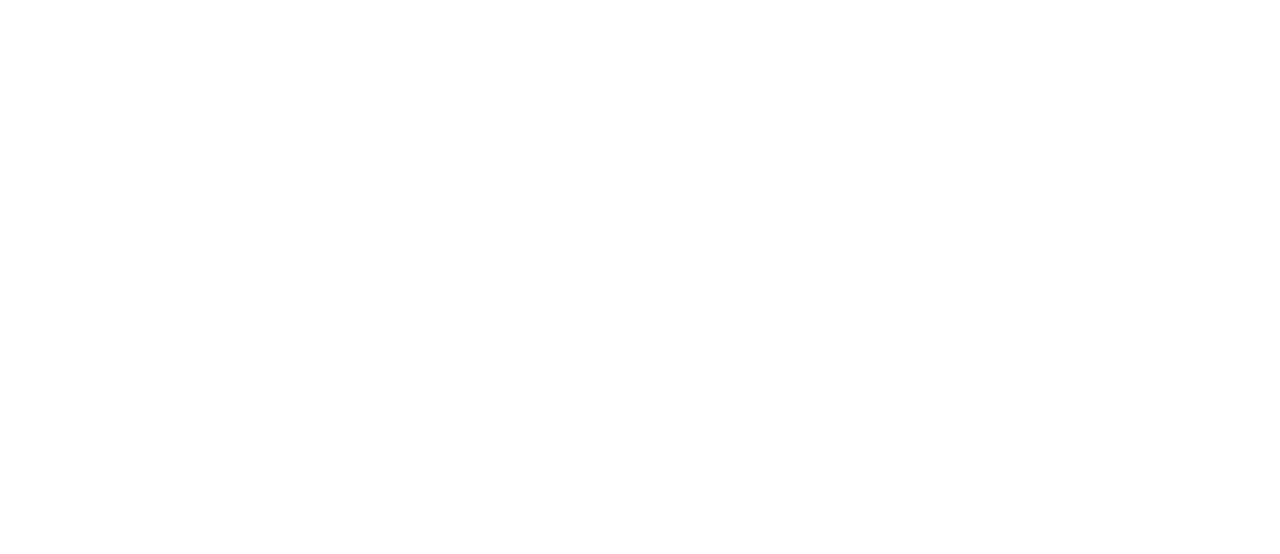
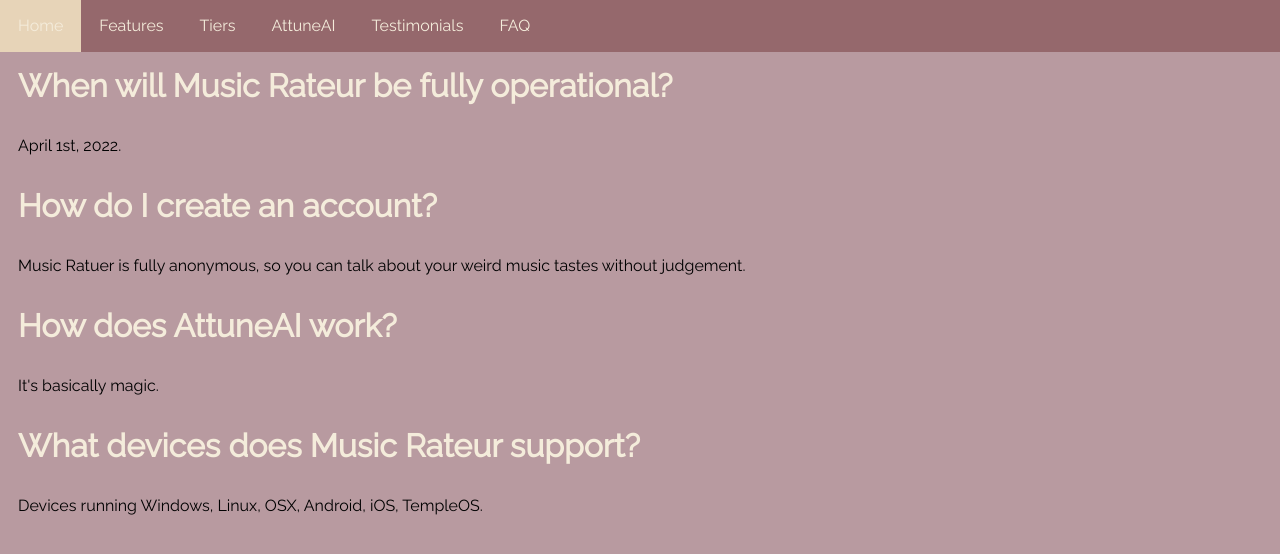
Before and after one commit to gunnnerman/COMP333LandingPage, a plain HTML site: page page2.html in a window 1280 px wide. Drawn offline with Linux system fonts and the light colour scheme; a web font is replaced by a local one.

Commit message:
Finished page 2 (faq page)

```diff
--- a/page2.html
+++ b/page2.html
@@ -0,0 +1,45 @@
+<!--
+    COMP 333: Software Engineering
+    Gunn Jungpaibul
+    Landing Page
+-->
+
+<!DOCTYPE HTML>
+
+<html lang = "en">
+
+<head>
+    <meta charset="utf-8">
+    <meta name="viewport" content="width=device-width, initial-scale=1.0">
+    <meta name="description" content="">
+    <title>Landing Page</title>
+    <link rel="stylesheet" href="style.css">
+</head>
+
+<body>
+
+    <div class="navbar">
+        <ul>
+            <li><a href="index.html">Home</a></li>
+            <li><a href="index.html#features">Features</a></li>
+            <li><a href="index.html#pricingtier">Tiers</a></li>
+            <li><a href="index.html#AI">AttuneAI</a></li>
+            <li><a href="index.html#testimonial">Testimonials</a></li>
+            <li><a href="page2.html">FAQ</a></li>
+        </ul>
+    </div>
+
+    <h1>When will Music Rateur be fully operational?</h1>
+    <p>April 1st, 2022.</p>
+
+    <h1>How do I create an account?</h1>
+    <p>Music Ratuer is fully anonymous, so you can talk about your weird music tastes without judgement.</p>
+
+    <h1>How does AttuneAI work?</h1>
+    <p>It's basically magic.</p>
+
+    <h1>What devices does Music Rateur support?</h1>
+    <p>Devices running Windows, Linux, OSX, Android, iOS, TempleOS. </p>
+</body>
+
+</html>
--- a/style.css
+++ b/style.css
@@ -33,6 +33,10 @@ body {
 h1 {
     color:#F4ECDB;
     padding: 18px;
+}
+
+p {
+    padding:18px;
 }
 
 .list ul {
```
Also changed, not shown: index.html (+11 -5 lines).
